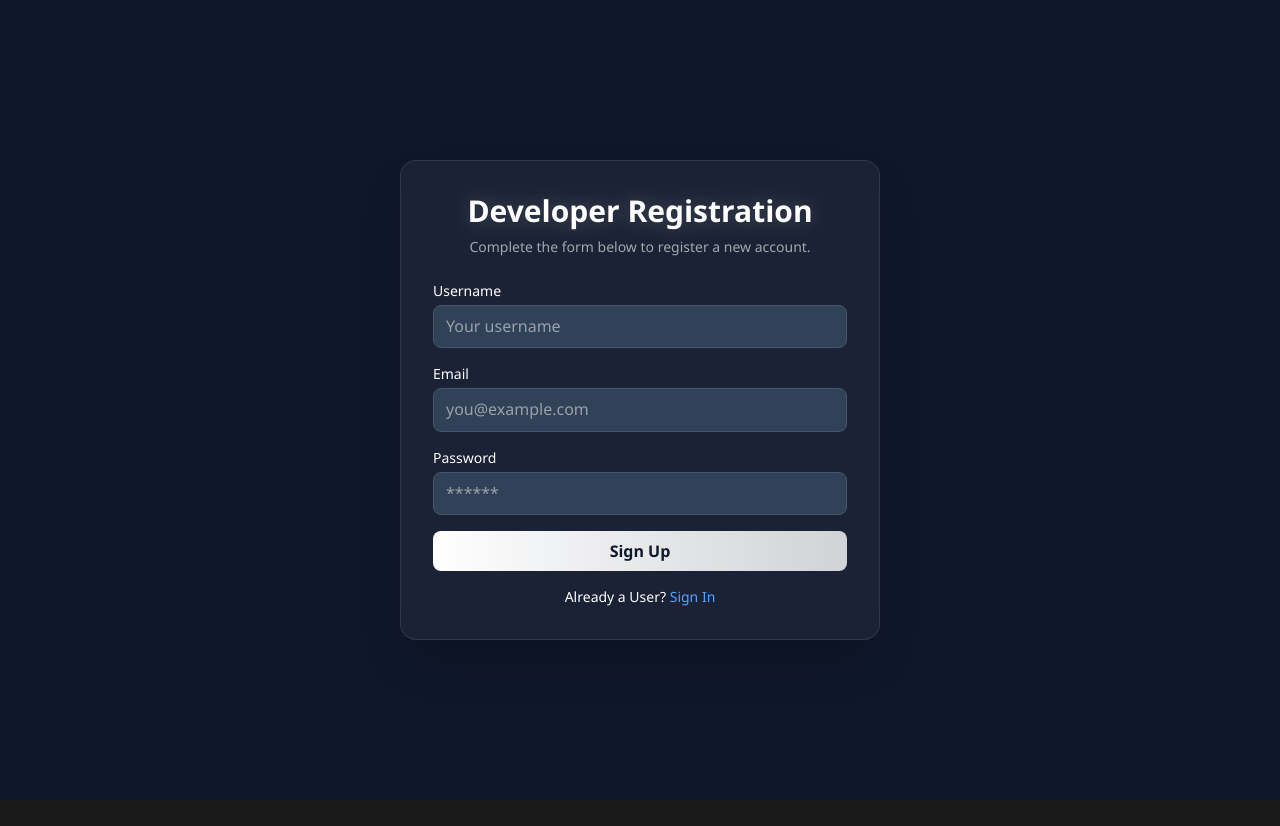
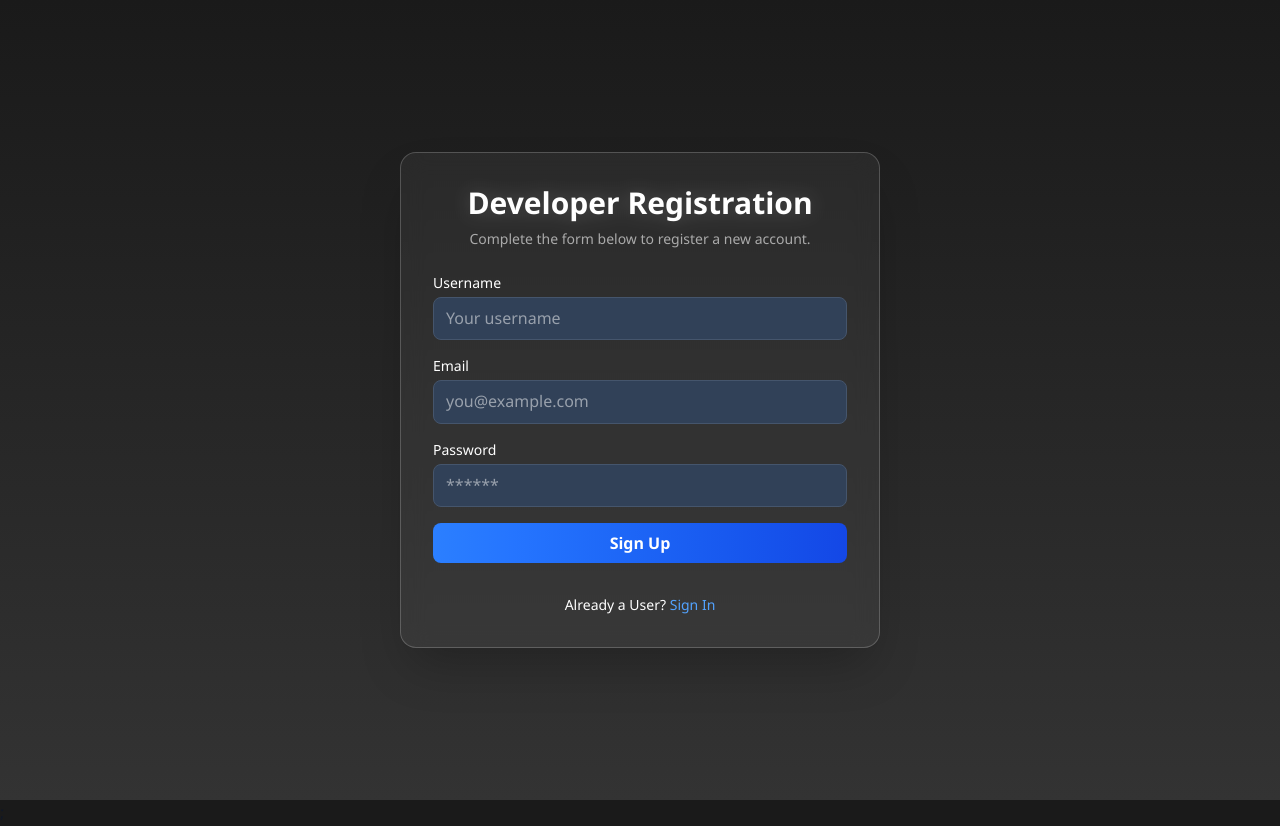
Before and after one commit to iNsoM22/FinTechFrontend, a React (Vite) app in the folder fintech/: page /registration in a window 1280 px wide. Built offline with nearby package versions, Linux system fonts and the light colour scheme; no server answers.

Commit message:
UI Fixes

```diff
--- a/fintech/src/main.tsx
+++ b/fintech/src/main.tsx
@@ -1,10 +1,18 @@
-import { StrictMode } from 'react'
-import { createRoot } from 'react-dom/client'
-import './index.css'
-import App from './App.tsx'
-import {RegistrationPage, SignInPage, PricingPage, DashboardPage} from "./routes/pages.tsx"
+import { StrictMode } from "react";
+import { createRoot } from "react-dom/client";
+import "./index.css";
+import App from "./App.tsx";
+import {
+  RegistrationPage,
+  SignInPage,
+  PricingPage,
+  DashboardPage,
+  PaymentSuccessPage,
+  PaymentCancelPage,
+} from "./routes/pages.tsx";
 import { createBrowserRouter, RouterProvider } from "react-router-dom";
-import ProtectedRoute from './components/ProtectedRoute.tsx'
+import ProtectedRoute from "./components/ProtectedRoute.tsx";
+
 
 const router = createBrowserRouter([
   {
@@ -20,20 +28,26 @@ const router = createBrowserRouter([
       },
       {
         path: "/pricing",
-        element: PricingPage
+        element: PricingPage,
       },
       {
         path: "/dashboard",
-        element: <ProtectedRoute>
-          {DashboardPage}
-        </ProtectedRoute>,
-      }
+        element: <ProtectedRoute>{DashboardPage}</ProtectedRoute>,
+      },
+      {
+        path: "/success",
+        element: <ProtectedRoute>{PaymentSuccessPage}</ProtectedRoute>,
+      },
+      {
+        path: "/cancel",
+        element: <ProtectedRoute>{PaymentCancelPage}</ProtectedRoute>,
+      },
     ],
   },
 ]);
 
 createRoot(document.getElementById("root")!).render(
   <StrictMode>
-      <RouterProvider router={router} />
+    <RouterProvider router={router} />
   </StrictMode>
 );
--- a/fintech/src/routes/AuthenticationPages/SignUpPage.tsx
+++ b/fintech/src/routes/AuthenticationPages/SignUpPage.tsx
@@ -52,6 +52,7 @@ export default function SignUpPage() {
 
     if (validate()) {
       const response = await sendUserRegistrationData(formData);
+      toast.dismiss();
       toast.success("Account Created Successfully 🎉");
       setTimeout(() => {
         toast.success("Now You can Sign in");
@@ -61,6 +62,7 @@ export default function SignUpPage() {
         navigate("/");
       }, 5000);
     } else {
+      toast.dismiss();
       toast.error("Invalid Values entered in the Form");
     }
   };
@@ -68,8 +70,8 @@ export default function SignUpPage() {
   return (
     <>
       <Toaster position="top-center" />
-      <div className="min-h-screen flex items-center justify-center bg-slate-900 px-4 sm:px-6 lg:px-8">
-        <div className="backdrop-blur-md bg-white/5 border border-white/10 text-white rounded-2xl p-6 sm:p-8 w-full max-w-[95%] sm:max-w-[420px] md:max-w-[480px] shadow-2xl">
+      <div className="min-h-screen flex items-center justify-center bg-gradient-to-b from-[#1a1a1a] to-[#333] px-4 sm:px-6 lg:px-8">
+        <div className="backdrop-blur-md bg-white/5 border border-white/20 text-white rounded-2xl p-6 sm:p-8 w-full max-w-[95%] sm:max-w-[420px] md:max-w-[480px] shadow-2xl">
           <h2 className="text-2xl sm:text-3xl font-bold mb-2 text-center text-white drop-shadow-[0_0_10px_rgba(255,255,255,0.2)]">
             Developer Registration
           </h2>
@@ -93,9 +95,7 @@ export default function SignUpPage() {
                 placeholder="Your username"
                 value={formData.username}
                 onChange={handleChange}
-                className={`w-full px-3 py-2 rounded-md bg-slate-700 text-white placeholder-white/50 border ${
-                  errors.username ? "border-red-500" : "border-slate-600"
-                } focus:outline-none focus:ring-2 focus:ring-white`}
+                className={`w-full px-3 py-2 rounded-md bg-slate-700 text-white placeholder-white/50 border ${errors.username ? "border-red-500" : "border-slate-600"} focus:outline-none focus:ring-2 focus:ring-white transition-all duration-300`}
               />
               {errors.username && (
                 <p className="text-red-400 text-xs mt-1">{errors.username}</p>
@@ -113,9 +113,7 @@ export default function SignUpPage() {
                 placeholder="you@example.com"
                 value={formData.email}
                 onChange={handleChange}
-                className={`w-full px-3 py-2 rounded-md bg-slate-700 text-white placeholder-white/50 border ${
-                  errors.email ? "border-red-500" : "border-slate-600"
-                } focus:outline-none focus:ring-2 focus:ring-white`}
+                className={`w-full px-3 py-2 rounded-md bg-slate-700 text-white placeholder-white/50 border ${errors.email ? "border-red-500" : "border-slate-600"} focus:outline-none focus:ring-2 focus:ring-white transition-all duration-300`}
               />
               {errors.email && (
                 <p className="text-red-400 text-xs mt-1">{errors.email}</p>
@@ -136,9 +134,7 @@ export default function SignUpPage() {
                 placeholder="******"
                 value={formData.password}
                 onChange={handleChange}
-                className={`w-full px-3 py-2 rounded-md bg-slate-700 text-white placeholder-white/50 border ${
-                  errors.password ? "border-red-500" : "border-slate-600"
-                } focus:outline-none focus:ring-2 focus:ring-white`}
+                className={`w-full px-3 py-2 rounded-md bg-slate-700 text-white placeholder-white/50 border ${errors.password ? "border-red-500" : "border-slate-600"} focus:outline-none focus:ring-2 focus:ring-white transition-all duration-300`}
               />
               {errors.password && (
                 <p className="text-red-400 text-xs mt-1">{errors.password}</p>
@@ -147,15 +143,15 @@ export default function SignUpPage() {
 
             <button
               type="submit"
-              className="w-full bg-gradient-to-r from-white to-white/80 text-slate-900 hover:from-gray-100 hover:to-white py-2 rounded-md font-semibold text-sm sm:text-base transition-all duration-300 relative overflow-hidden"
+              className="w-full bg-gradient-to-r from-blue-500 to-blue-700 text-white hover:from-blue-600 hover:to-blue-800 py-2 rounded-md font-semibold text-sm sm:text-base transition-all duration-300 relative overflow-hidden"
             >
               Sign Up
             </button>
 
-            <p className="text-center text-sm">
+            <p className="text-center text-sm mt-4">
               Already a User?{" "}
               <Link
-                to="/registration"
+                to="/"
                 className="text-blue-400 hover:underline"
               >
                 Sign In
--- a/fintech/src/routes/pages.tsx
+++ b/fintech/src/routes/pages.tsx
@@ -2,8 +2,12 @@ import LoginPage from "./AuthenticationPages/LoginPage";
 import SignUpPage from "./AuthenticationPages/SignUpPage";
 import DashBoardPage from "./DashboardPage/DashBoardPage";
 import PricingPlanPage from "./PricingPage/PricingPlanPage";
+import SuccessPage from "./PaymentPages/SuccessPage";
+import CancelPage from "./PaymentPages/CancelPage";
 
 export const SignInPage = <LoginPage />;
 export const RegistrationPage = <SignUpPage />;
-export const DashboardPage = <DashBoardPage />
-export const PricingPage = <PricingPlanPage />
+export const DashboardPage = <DashBoardPage />;
+export const PricingPage = <PricingPlanPage />;
+export const PaymentSuccessPage = <SuccessPage />;
+export const PaymentCancelPage = <CancelPage />;
```
Also changed, not shown: fintech/src/App.tsx (+4 -3 lines).
